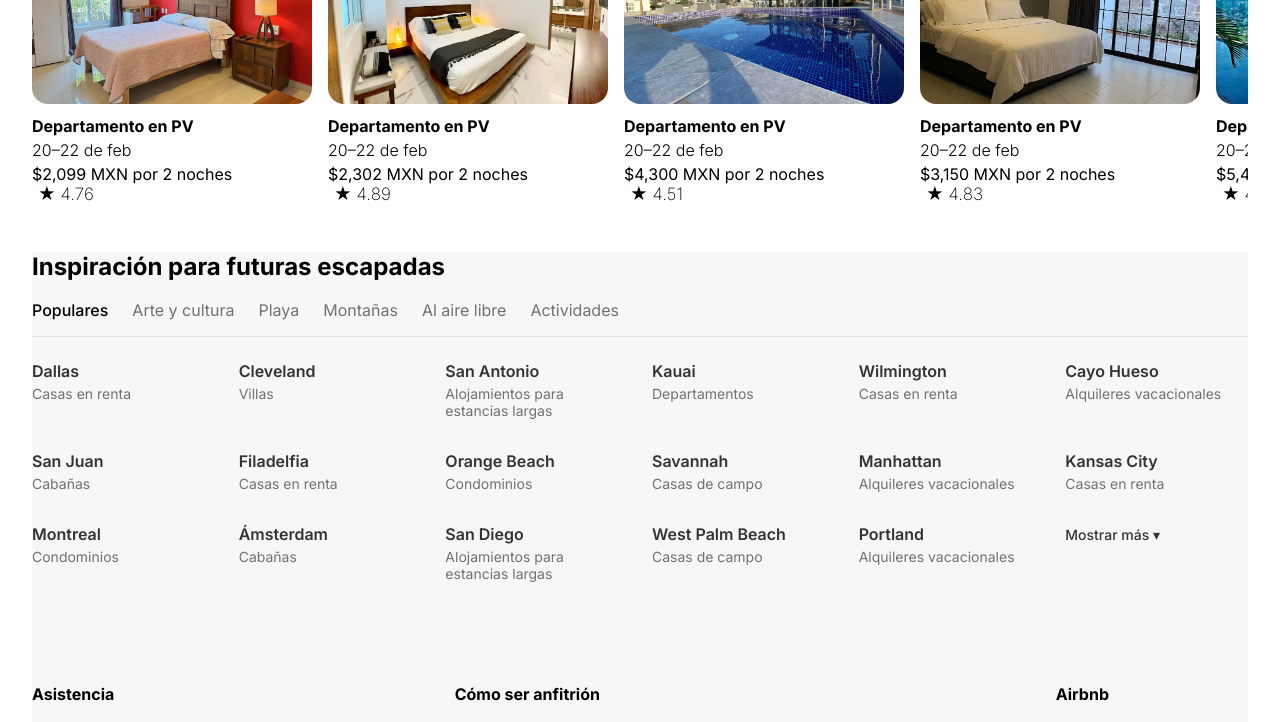
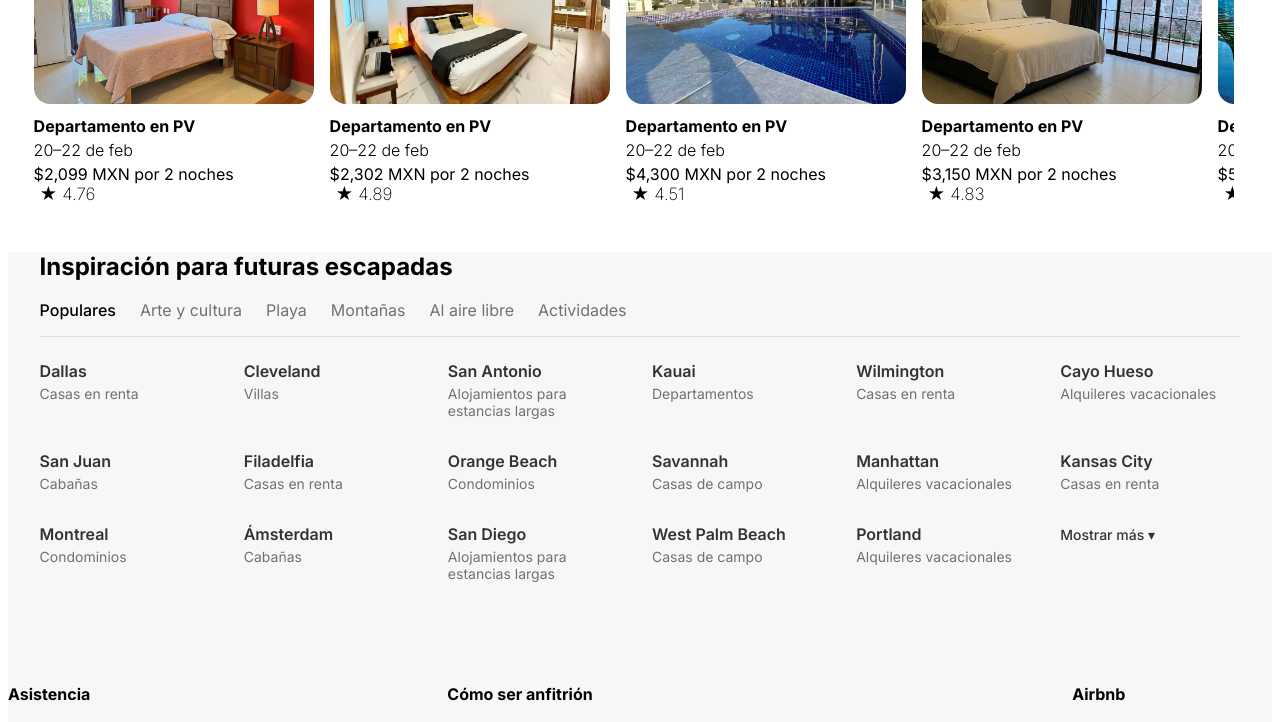
Before and after one commit to SLMX090/UTBB-TI-8v0-clone-page, a plain HTML site: page index.html in a window 1280 px wide. Shown: the part 1195-1917 px from the top of the page. Drawn offline with Linux system fonts and the light colour scheme.

Commit message:
Pagina lista

```diff
--- a/style.css
+++ b/style.css
@@ -1,8 +1,15 @@
 body{
   font-family: 'Inter', system-ui, -apple-system, BlinkMacSystemFont, sans-serif;
-  margin-left: 2.5%;
-  margin-right: 2.5%;
 }
+
+header,
+main,
+section {
+  padding-left: 2.5%;
+  padding-right: 2.5%;
+}
+
+
 /* top & navbar */
 .navbar {
   background-color: #f7f7f7;
@@ -183,6 +190,12 @@
 
 
 .slider {
+  margin-left: -0.5%;
+  margin-right: -1.5%;
+  padding-left: 2.5%;
+  padding-right: 2.5%;
+  box-sizing: border-box;
+  max-width: 100%;
   display: flex;
   gap: 16px;
   overflow-x: auto;
```
Also changed, not shown: index.html (+1 -0 lines).
